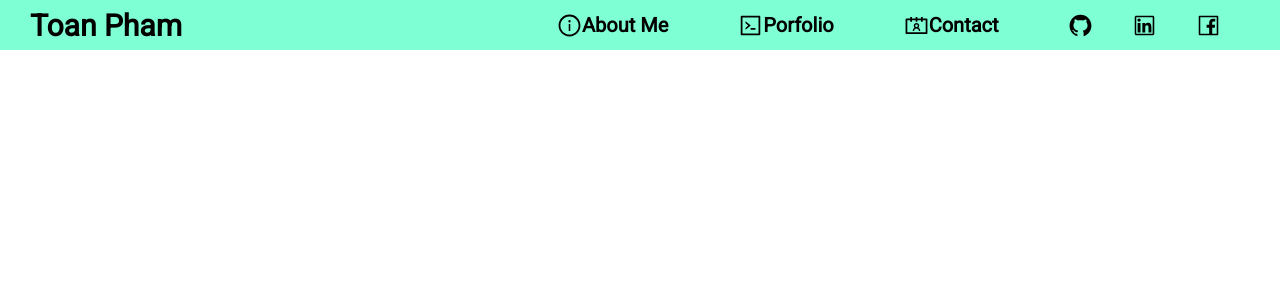
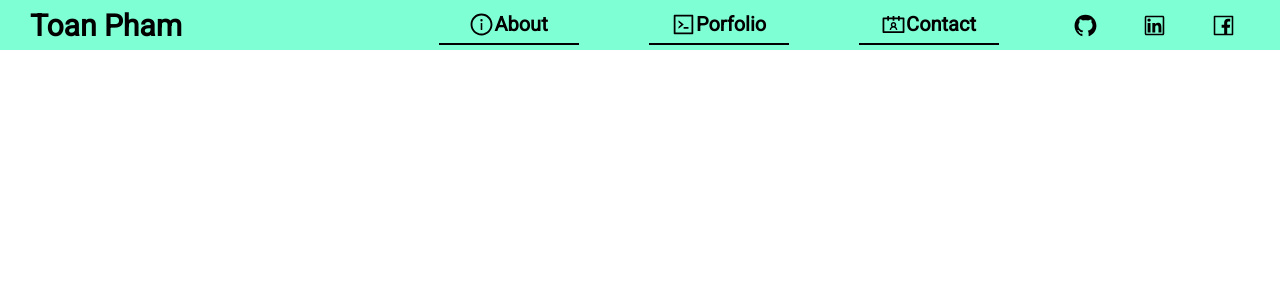
Before and after one commit to toan95dn/Portfolio, a React app: page / in a window 1280 px wide. Shown: the top 300 px of the page. Built offline with nearby package versions, Linux system fonts and the light colour scheme; the HTML template or start-up script is replaced by a standard one.

Commit message:
add styling for slide bar

```diff
--- a/src/Components/Navbar.js
+++ b/src/Components/Navbar.js
@@ -25,7 +25,7 @@ const Navbar = () => {
           <ul>
             <li>
               <AiOutlineInfoCircle className="icons" />
-              About Me
+              About
             </li>
             <li>
               <AiOutlineCode className="icons" />
--- a/src/Components/NavbarStyle.scss
+++ b/src/Components/NavbarStyle.scss
@@ -9,7 +9,7 @@ header {
   background-color: aquamarine;
   align-items: center;
   font-size: 2rem;
-  position: absolute;
+  position: fixed;
   top: 0;
   left: 0;
 
@@ -30,8 +30,13 @@ header {
       display: flex;
       ul {
         display: flex;
-        .icons {
-          font-size: 2.5rem;
+        li {
+          display: flex;
+          justify-content: center;
+          align-items: center;
+          .icons {
+            font-size: 2.5rem;
+          }
         }
       }
     }
@@ -42,12 +47,14 @@ header {
         justify-content: flex-end;
         li {
           margin: 0 3rem 0 4rem;
+          height: 4rem;
+          width: 14rem;
+          border-bottom: 0.25rem solid black;
         }
       }
     }
 
     .socialMedia {
-      margin-right: 2rem;
       ul {
         width: 100%;
         justify-content: space-evenly;
@@ -70,34 +77,44 @@ header {
     }
 
     .linksContainer {
-      visibility: hidden;
+      visibility: visible;
       background-color: gray;
-      position: absolute;
+      position: fixed;
       display: grid;
       grid-template-columns: none;
       grid-template-rows: 5fr 1fr;
-      top: 0;
-      left: 0%;
+      top: 5rem;
+      left: 0;
       width: 30rem;
       height: 100vh;
-      font-size: 3.5rem;
+      font-size: 2.5rem;
+      z-index: -1;
+
+      nav {
+        ul {
+          .icons {
+            font-size: 3.5rem;
+          }
+        }
+      }
+
       .tabs {
         ul {
           width: 100%;
           flex-direction: column;
-          justify-content: flex-end;
+          justify-content: space-evenly;
+          align-items: center;
           li {
             margin: 0 3rem 0 4rem;
           }
         }
       }
-      nav {
-        display: flex;
+
+      .socialMedia {
+        margin: 2rem 2rem 15vh 2rem;
         ul {
-          display: flex;
-          .icons {
-            font-size: 3.5rem;
-          }
+          width: 100%;
+          justify-content: space-evenly;
         }
       }
     }
```
Also changed, not shown: 1 other file (tests, documents, lock files or other folders).
